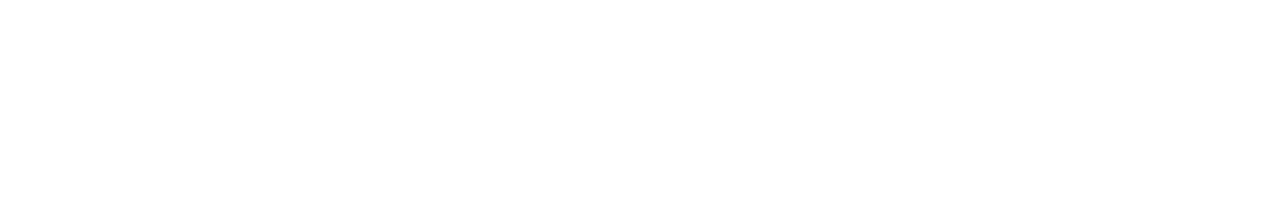
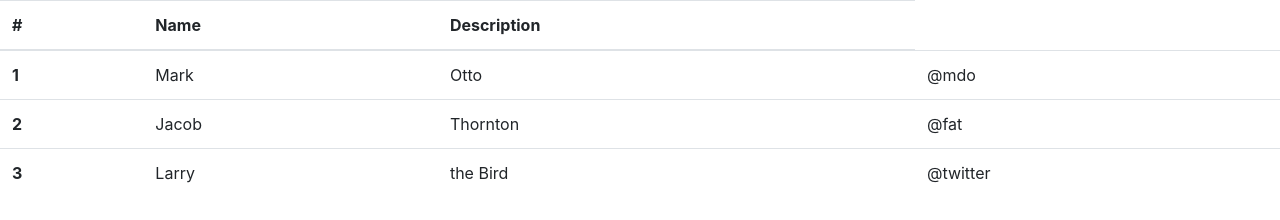
Before and after one commit to LucasF-42/kms-team6-v2, a plain HTML site: page index.html in a window 1280 px wide. Drawn offline with nearby package versions, Linux system fonts and the light colour scheme.

Commit message:
add list page

```diff
--- a/index.html
+++ b/index.html
@@ -3,8 +3,47 @@
 <head>
     <meta charset="UTF-8">
     <title>Placeholder.title</title>
+
+    <link rel="stylesheet" href="https://cdn.jsdelivr.net/npm/bootstrap@4.5.3/dist/css/bootstrap.min.css" integrity="sha384-TX8t27EcRE3e/ihU7zmQxVncDAy5uIKz4rEkgIXeMed4M0jlfIDPvg6uqKI2xXr2" crossorigin="anonymous">
+
+    <script src="https://code.jquery.com/jquery-3.5.1.slim.min.js" integrity="sha384-DfXdz2htPH0lsSSs5nCTpuj/zy4C+OGpamoFVy38MVBnE+IbbVYUew+OrCXaRkfj" crossorigin="anonymous"></script>
+    <script src="https://cdn.jsdelivr.net/npm/bootstrap@4.5.3/dist/js/bootstrap.bundle.min.js" integrity="sha384-ho+j7jyWK8fNQe+A12Hb8AhRq26LrZ/JpcUGGOn+Y7RsweNrtN/tE3MoK7ZeZDyx" crossorigin="anonymous"></script>
+
+    <script src="scripts/scripts.js" type="application/javascript"></script>
 </head>
 <body>
+    <table class="table">
+        <thead>
+          <tr>
+            <th scope="col">#</th>
+            <th scope="col">Name</th>
+            <th scope="col">Description</th>
+          </tr>
+        </thead>
+        <tbody id="tableBody">
+          <tr>
+            <th scope="row">1</th>
+            <td>Mark</td>
+            <td>Otto</td>
+            <td>@mdo</td>
+          </tr>
+          <tr>
+            <th scope="row">2</th>
+            <td>Jacob</td>
+            <td>Thornton</td>
+            <td>@fat</td>
+          </tr>
+          <tr>
+            <th scope="row">3</th>
+            <td>Larry</td>
+            <td>the Bird</td>
+            <td>@twitter</td>
+          </tr>
+        </tbody>
+      </table>
 
+      <script>
+          buildTable();
+      </script>
 </body>
 </html>
--- a/scripts/scripts.js
+++ b/scripts/scripts.js
@@ -7,6 +7,12 @@ class task{
     }
 }
 
-let tasklist;
+let tasklist = [];
 let mytask = new task("Example", "Test", 0, 0);
 tasklist.push(mytask);
+
+
+
+let buildTable = () => {
+    console.log("Building Table here")
+}
```
